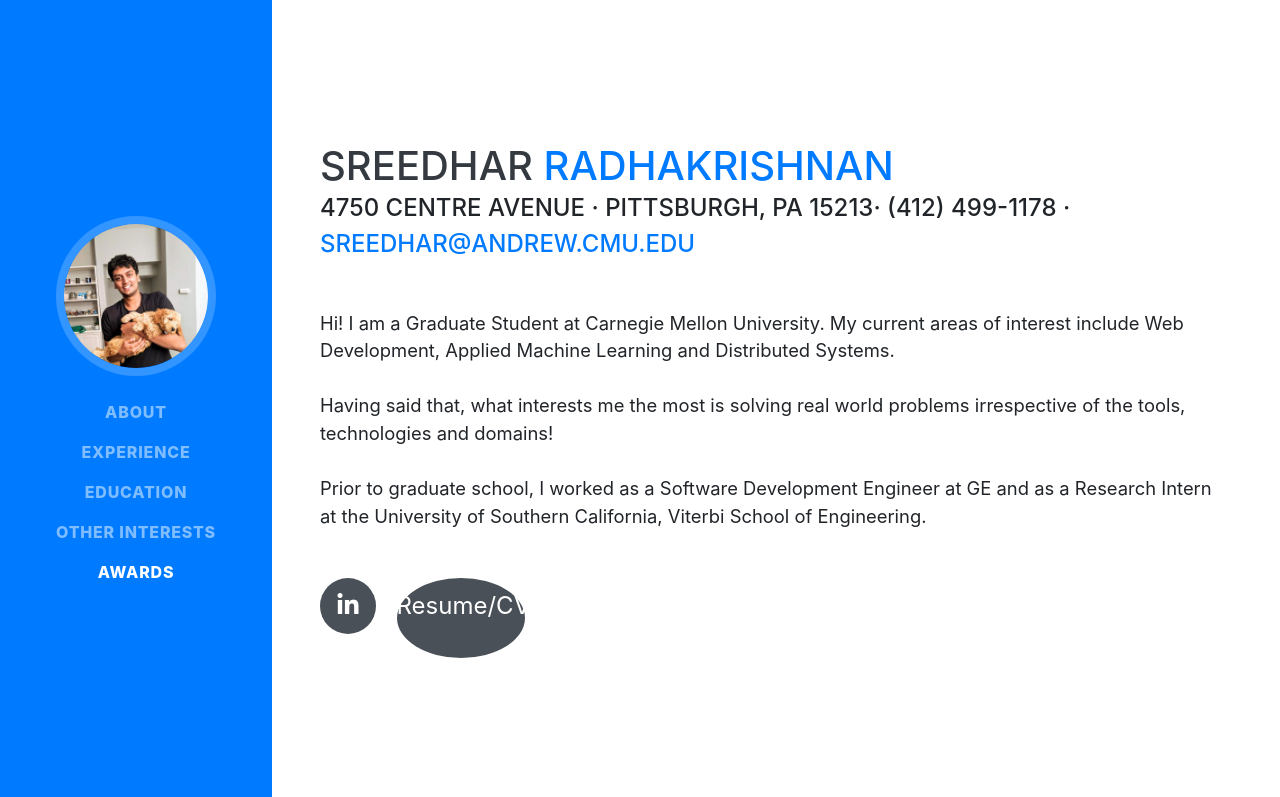
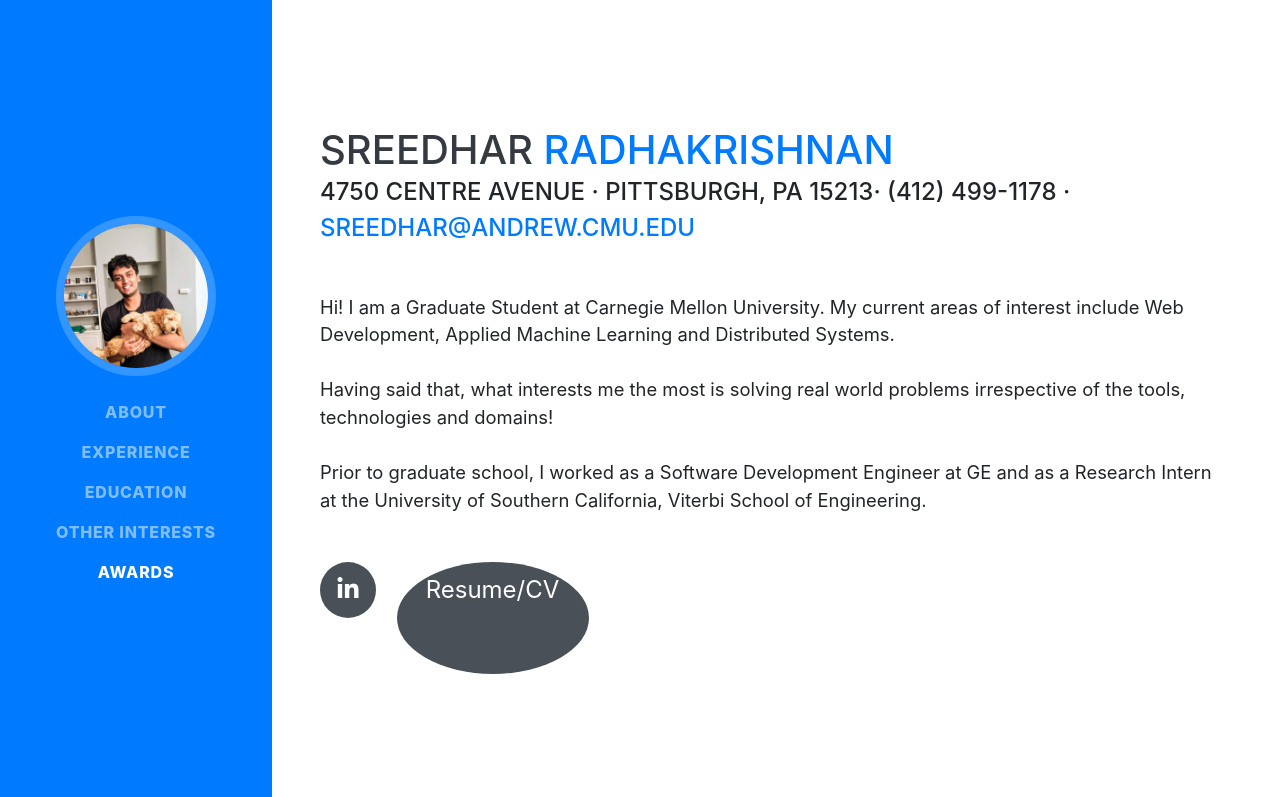
Before and after one commit to Sreedhar1895/Sreedhar1895.github.io, a website with bundled scripts: page index.html in a window 1280 px wide. Shown: the top 797 px of the page. Built offline with nearby package versions, Linux system fonts and the light colour scheme; a web font is replaced by a local one.

Commit message:
Adding Resume Download Buttonn

```diff
--- a/index.html
+++ b/index.html
@@ -76,7 +76,7 @@
           <a href="https://www.linkedin.com/in/sreedhar-radhakrishnan/">
            <i class="fab fa-linkedin-in"></i>
           </a>
-          <a href="/resume/Sreedhar_CMU_Resume.pdf" download="Sreedhar_CMU_Resume" target="_blank" style="color: #dd9933; width: 8rem; height: 5rem;"> Resume/CV</a>
+          <a href="/resume/Sreedhar_CMU_Resume.pdf" download="Sreedhar_CMU_Resume" target="_blank" style="color: #dd9933; width: 12rem; height: 7rem;"> Resume/CV</a>
           <!---- <a href="#">
             <i class="fab fa-github"></i>
           </a>
```
